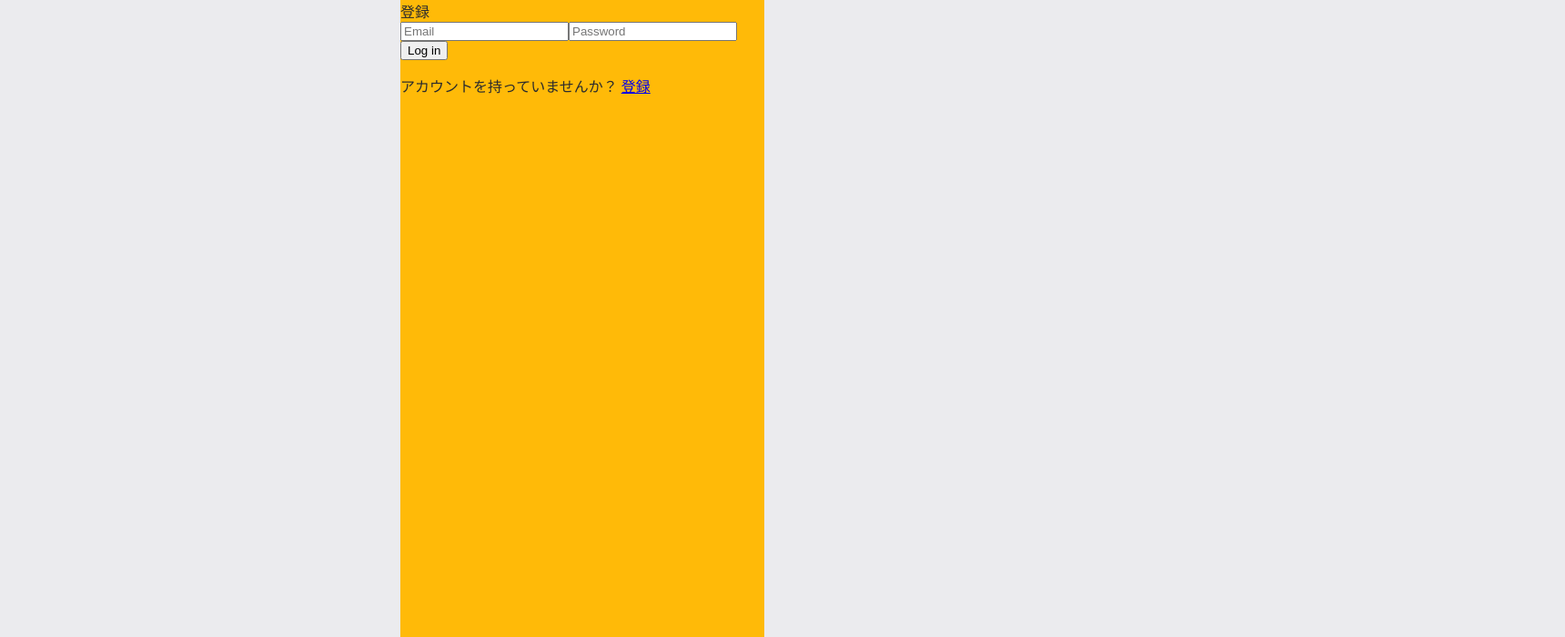
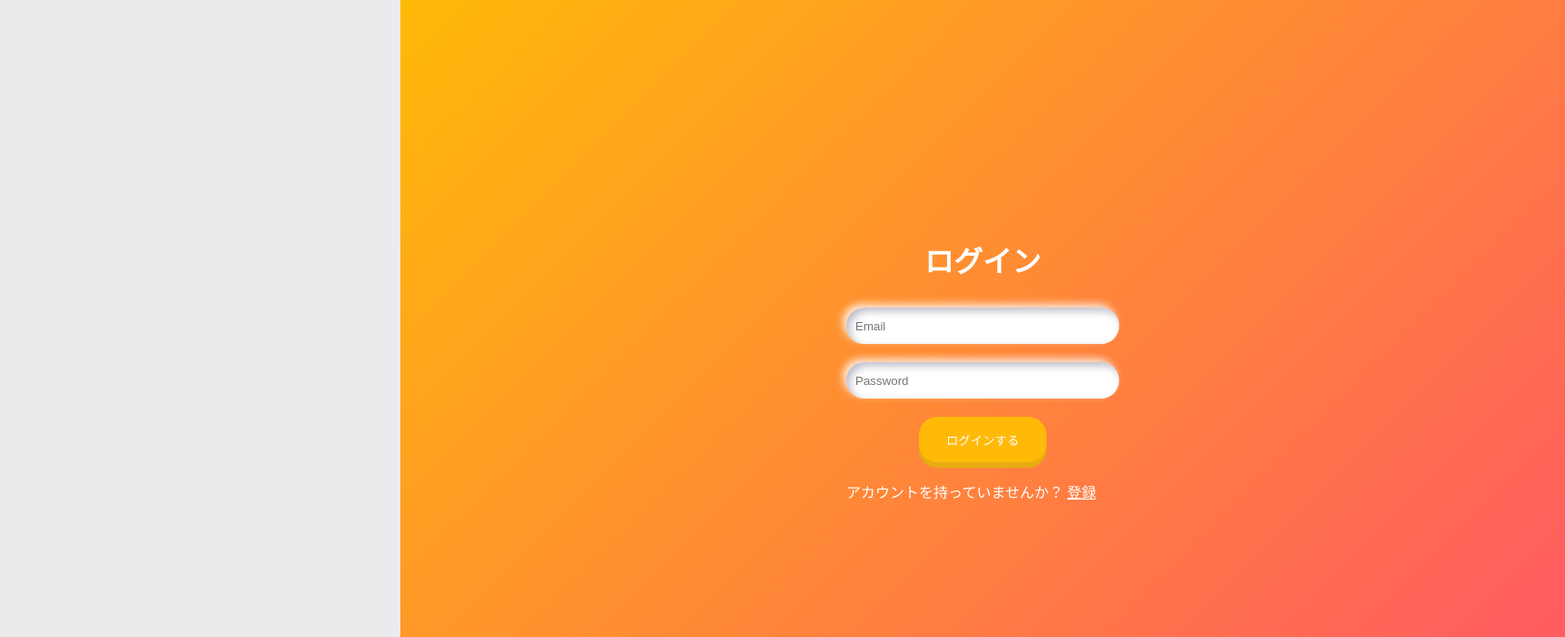
Before and after one commit to masa-massara/20240308-ninja-nyanko, a React (Vite) app: page / in a window 1280 px wide. Shown: the top 700 px of the page at 91% size, 1720 px wide, since content can reach past the window. Built offline with nearby package versions, Linux system fonts and the light colour scheme; no server answers.

Commit message:
login ok????

```diff
--- a/src/components/common/Droplist_gyousyu.tsx
+++ b/src/components/common/Droplist_gyousyu.tsx
@@ -5,7 +5,7 @@ const Droplist_gyousyu = () => {
         <option>飲食店</option>
         <option>カラオケ</option>
         <option>居酒屋</option>
-        <option>本屋</option>
+        <option>キッチン</option>
         <option>レジ</option>
         <option>キッチン</option>
         <option>レジ</option>
--- a/src/main.tsx
+++ b/src/main.tsx
@@ -1,6 +1,6 @@
 import React from 'react'
 import ReactDOM from 'react-dom/client'
-import App from './App'
+import App from './App';
 
 
 ReactDOM.createRoot(document.getElementById("root")!).render(
--- a/src/pages/Login.tsx
+++ b/src/pages/Login.tsx
@@ -44,19 +44,24 @@ const Login = () => {
     }
   };
   return (
-    <div className="formContainer">
-      <div className="formWrapper">
-        <span className="title">登録</span>
-        <form onSubmit={handleSubmit}>
-          <input type="email" placeholder="Email" name="email" />
-          <input type="password" placeholder="Password" name="password" />
+    <div className="div_bg_gradient">
+      <div className="vertical-middle">
+        <div className="formContainer">
+          <div className="formWrapper">
+            <h1 className="title">ログイン</h1>
 
-          <button>Log in</button>
-          {err && <span>エラーが発生しました</span>}
-        </form>
-        <p>
-          アカウントを持っていませんか？ <Link to={"/register"}>登録</Link>
-        </p>
+
+            <div className="textarea_input">
+              <form onSubmit={handleSubmit} className="form_input">
+                <input type="email" placeholder="Email" name="email" className="small" />
+                <input type="password" placeholder="Password" name="password" className="small" />
+                <button className="button_login">ログインする</button>
+                {err && <span className="error_message">エラーが発生しました</span>}
+              </form>
+            </div>
+            <p className="p_white">アカウントを持っていませんか？ <Link to={"/register"} className="link_decoration">登録</Link></p>
+          </div>
+        </div>
       </div>
     </div>
   );
--- a/src/pages/TopPageCompany.tsx
+++ b/src/pages/TopPageCompany.tsx
@@ -2,6 +2,7 @@ import { Link } from "react-router-dom";
 
 const TopPageCompany = () => {
   return (
+    <div className="vertical-middle">
       <div className="background_gray">
         <div className="large">
           <h1>Arbeit Manual</h1>
@@ -22,6 +23,7 @@ const TopPageCompany = () => {
           </div>
         </div>
       </div>
+    </div>
   );
 };
 
--- a/src/scss/style.scss
+++ b/src/scss/style.scss
@@ -12,7 +12,8 @@ $color-white: #ffffff;
 $color-white-opacity: rgba(255, 255, 255, 0.8);
 $neumorphism-shadow: 10px 10px 20px 0 $color-gray-opacity, -10px -10px 20px 0 $color-white-opacity;
 $neumorphism-shadow-inset: 4px 4px 8px 0 $color-gray-opacity, -4px -4px 8px 0 $color-white-opacity;
-$neumorphism-shadow-hover: inset 4px 4px 8px 0 $color-gray-opacity, -4px -4px 8px 0 $color-white-opacity;
+$neumorphism-shadow-hover: inset 4px 4px 8px 0 $color-gray-opacity, inset -4px -4px 8px 0 $color-white-opacity;
+$gradient_yellow_red: #fff;
 
 .masaya {
     background-color: #dd5663;
@@ -25,7 +26,10 @@ html {
     margin: 0;
     background-color: $color-gray;
     color: $color-black;
+
 }
+
+
 
 body {
     width: 100%;
@@ -34,14 +38,21 @@ body {
     max-width: 400px;
     margin: 0 auto;
     padding: 0;
-    background-color: $color-yellow;
+    background-color: $color-gray;
 }
 
 #root {
     width: 100%;
     height: fit-content;
+    min-height: 100vh;
 
-    .center_center {
+    .div_bg_gradient {
+        width: 100vw;
+        height: 100vh;
+
+        background:linear-gradient(135deg,$color-yellow,$color-red);
+
+        .vertical-middle {
             height: auto;
             min-height: 100vh;
             display: flex;
@@ -49,6 +60,10 @@ body {
             align-items: center;
         }
 
+        h1{
+            color: $color-white;
+        }
+    }
 }
 
 h1 {
@@ -250,6 +265,7 @@ h1 {
     width: fit-content;
     border-radius: 20px;
     margin: 0 auto;
+    flex-direction: column;
 
     input {
         width: 100%;
@@ -257,12 +273,15 @@ h1 {
         padding: 0 10px 0 10px;
         border: none;
         border-radius: 20px;
+        overflow: hidden;
         box-shadow: inset $neumorphism-shadow-inset;
+        display: flex;
     }
 
     .small {
         width: 280px;
         height: 40px;
+        margin-bottom: 20px;
     }
 
     .middle {
@@ -449,13 +468,7 @@ h1 {
 
 }
 
-.vertical_middle {
-    width: 100%;
-    height: 100vh;
-    display: flex;
-    justify-content: center;
-    align-items: center;
-}
+
 
 
 .add_manual {
@@ -575,7 +588,7 @@ label:hover {
             margin-top: 40px;
         }
 
-        .react-tabs__tab--selected{
+        .react-tabs__tab--selected {
             padding: 25px 45px;
             background-color: $color-black;
             color: $color-white;
@@ -583,3 +596,40 @@ label:hover {
         }
     }
 }
+
+.button_login{
+    width: 140px;
+    height: 50px;
+    background-color: $color-yellow;
+    border-radius: 20px;
+    box-shadow: 0 6px 0 0 $color-yellow-shadow;
+    border: none;
+    display: flex;
+    margin: 0 auto;
+    align-items: center;
+    justify-content: center;
+    color: $color-white;
+    margin-bottom: 20px;
+
+    &:hover{
+        transform: translateY(2px);
+        box-shadow: 0 2px 0 0 $color-yellow-shadow;
+    }
+}
+
+.error_message{
+    display: inline-block;
+    width: 100%;
+    color: $color-red;
+    background-color: $color-white;
+    margin: 0 auto;
+    text-align: center;
+}
+
+.p_white{
+    color: $color-white;
+
+    .link_decoration{
+        color: $color-white;
+    }
+}
```
Lines whose indentation alone changed are shown as unchanged.
